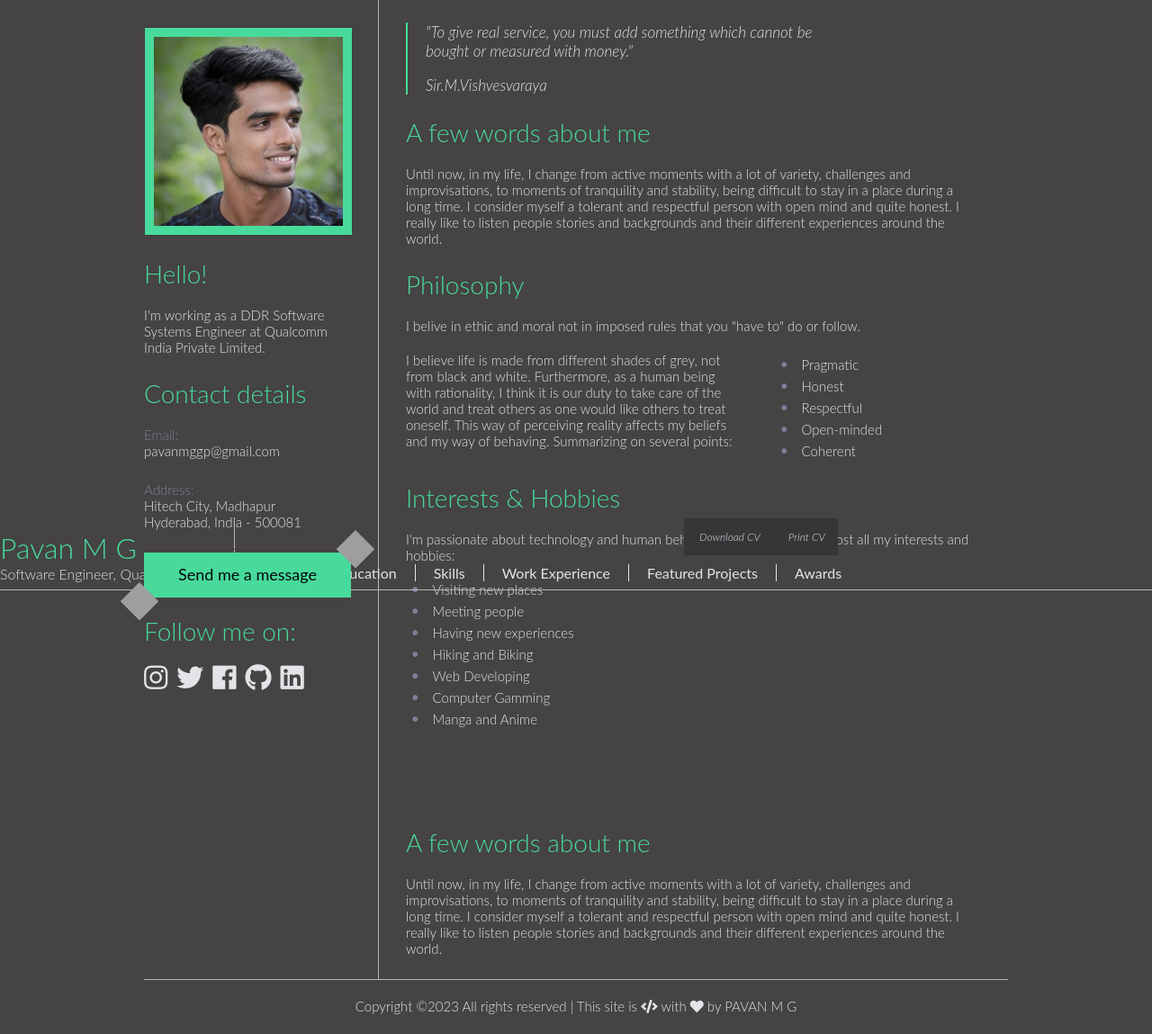
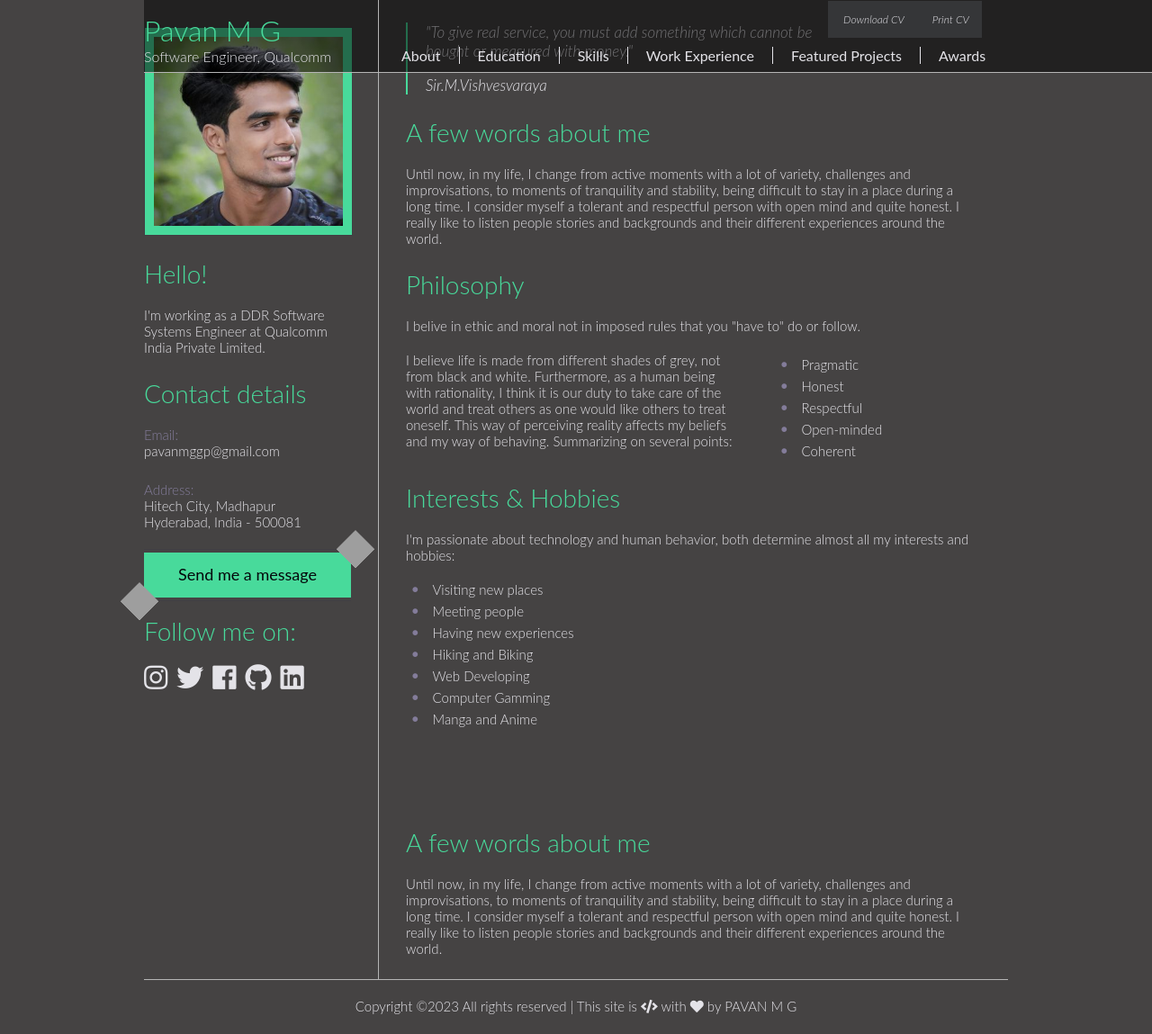
Before and after one commit to pavan-mg/pavan-mg.github.io, a Jekyll site: the page built from index.html, in a window 1280 px wide and 1149 px high. Shown: the whole window at 90% size. Built offline with Jekyll 4.4.1, drawn with Linux system fonts in a browser that asks for light colours.

Commit message:
Update main.css

```diff
--- a/css/main.css
+++ b/css/main.css
@@ -116,11 +116,13 @@ ul {
 }
 	#header {
 		position: fixed;
-		right: 0;
-  		top: 50%;
+  		top: 0;
 		width: 100%;
 		height: 80px;
 		border-bottom: 1px solid #b5b5b5;
+		background: rgba(0, 0, 0, 0.5);
+		z-index: 9999;
+		transition: all 1.5s ease;
 	}
 		.header_logotype_container {
 			width: 260px;
```
